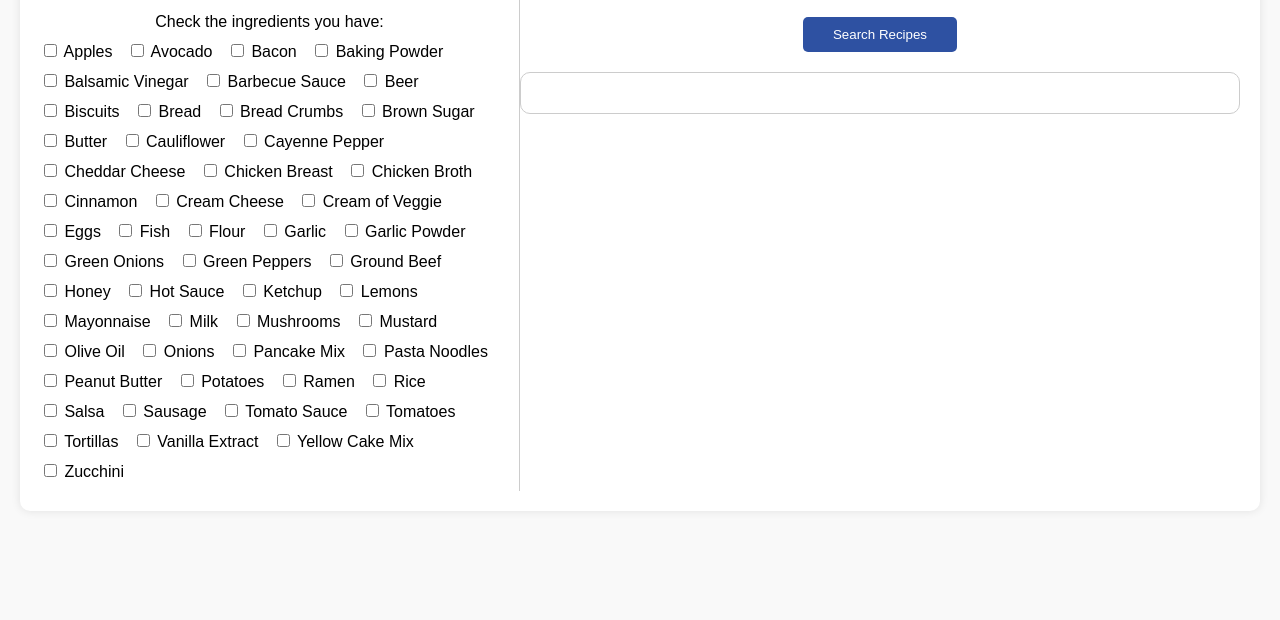
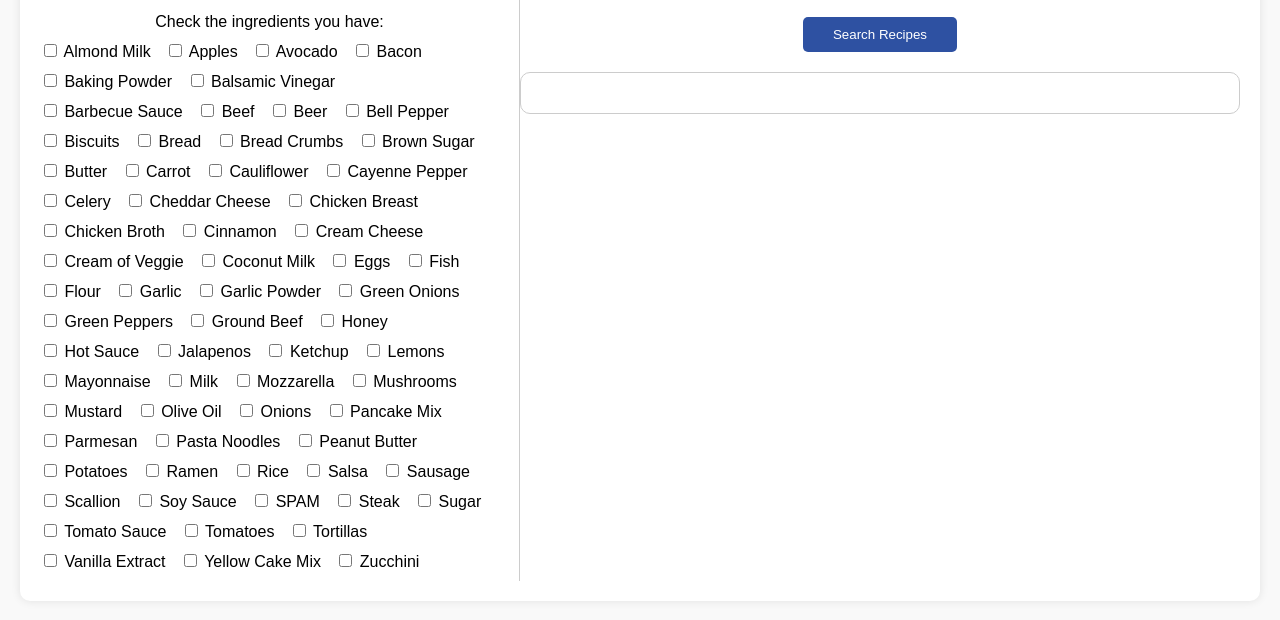
Before and after one commit to whoisethan/congressionalProject, a plain HTML site: page index.html in a window 1280 px wide. Shown: the part 128-748 px from the top of the page. Drawn offline with Linux system fonts and the light colour scheme; files whose address does not match are found by name.

Commit message:
updated html

```diff
--- a/index.html
+++ b/index.html
@@ -12,26 +12,32 @@
       <div class="left-box">
         <p>Check the ingredients you have:</p>
         <form id="ingredientForm">
+          <label><input type="checkbox" value="almond milk"> Almond Milk</label>
           <label><input type="checkbox" value="apples"> Apples</label>
           <label><input type="checkbox" value="avocado"> Avocado</label>
           <label><input type="checkbox" value="bacon"> Bacon</label>
           <label><input type="checkbox" value="baking powder"> Baking Powder</label>
           <label><input type="checkbox" value="balsamic vinegar"> Balsamic Vinegar</label>
           <label><input type="checkbox" value="barbecue sauce"> Barbecue Sauce</label>
+                    <label><input type="checkbox" value="Beef"> Beef</label>
           <label><input type="checkbox" value="beer"> Beer</label>
+          <label><input type="checkbox" value="bell pepper"> Bell Pepper</label>
           <label><input type="checkbox" value="biscuits"> Biscuits</label>
           <label><input type="checkbox" value="bread"> Bread</label>
           <label><input type="checkbox" value="bread crumbs"> Bread Crumbs</label>
           <label><input type="checkbox" value="brown sugar"> Brown Sugar</label>
           <label><input type="checkbox" value="butter"> Butter</label>
+          <label><input type="checkbox" value="carrot"> Carrot</label>
           <label><input type="checkbox" value="cauliflower"> Cauliflower</label>
           <label><input type="checkbox" value="cayenne pepper"> Cayenne Pepper</label>
+          <label><input type="checkbox" value="celery"> Celery</label>
           <label><input type="checkbox" value="cheddar cheese"> Cheddar Cheese</label>
           <label><input type="checkbox" value="chicken breast"> Chicken Breast</label>
           <label><input type="checkbox" value="chicken broth"> Chicken Broth</label>
           <label><input type="checkbox" value="cinnamon"> Cinnamon</label>
           <label><input type="checkbox" value="cream cheese"> Cream Cheese</label>
           <label><input type="checkbox" value="cream of veggie"> Cream of Veggie</label>
+          <label><input type="checkbox" value="coconut milk"> Coconut Milk</label>
           <label><input type="checkbox" value="eggs"> Eggs</label>
           <label><input type="checkbox" value="fish"> Fish</label>
           <label><input type="checkbox" value="flour"> Flour</label>
@@ -42,15 +48,18 @@
           <label><input type="checkbox" value="ground beef"> Ground Beef</label>
           <label><input type="checkbox" value="honey"> Honey</label>
           <label><input type="checkbox" value="hot sauce"> Hot Sauce</label>
+          <label><input type="checkbox" value="jalapeno"> Jalapenos</label>
           <label><input type="checkbox" value="ketchup"> Ketchup</label>
           <label><input type="checkbox" value="lemons"> Lemons</label>
           <label><input type="checkbox" value="mayonnaise"> Mayonnaise</label>
           <label><input type="checkbox" value="milk"> Milk</label>
+          <label><input type="checkbox" value="mozzarella"> Mozzarella</label>
           <label><input type="checkbox" value="mushrooms"> Mushrooms</label>
           <label><input type="checkbox" value="mustard"> Mustard</label>
           <label><input type="checkbox" value="olive oil"> Olive Oil</label>
           <label><input type="checkbox" value="onions"> Onions</label>
           <label><input type="checkbox" value="pancake mix"> Pancake Mix</label>
+          <label><input type="checkbox" value="parmesan"> Parmesan</label>
           <label><input type="checkbox" value="pasta noodles"> Pasta Noodles</label>
           <label><input type="checkbox" value="peanut butter"> Peanut Butter</label>
           <label><input type="checkbox" value="potatoes"> Potatoes</label>
@@ -58,6 +67,11 @@
           <label><input type="checkbox" value="rice"> Rice</label>
           <label><input type="checkbox" value="salsa"> Salsa</label>
           <label><input type="checkbox" value="sausage"> Sausage</label>
+          <label><input type="checkbox" value="scallion"> Scallion</label>
+          <label><input type="checkbox" value="soy sauce"> Soy Sauce</label>
+          <label><input type="checkbox" value="spam"> SPAM</label>
+          <label><input type="checkbox" value="steak"> Steak</label>
+          <label><input type="checkbox" value="sugar"> Sugar</label>
           <label><input type="checkbox" value="tomato sauce"> Tomato Sauce</label>
           <label><input type="checkbox" value="tomatoes"> Tomatoes</label>
           <label><input type="checkbox" value="tortillas"> Tortillas</label>
```
